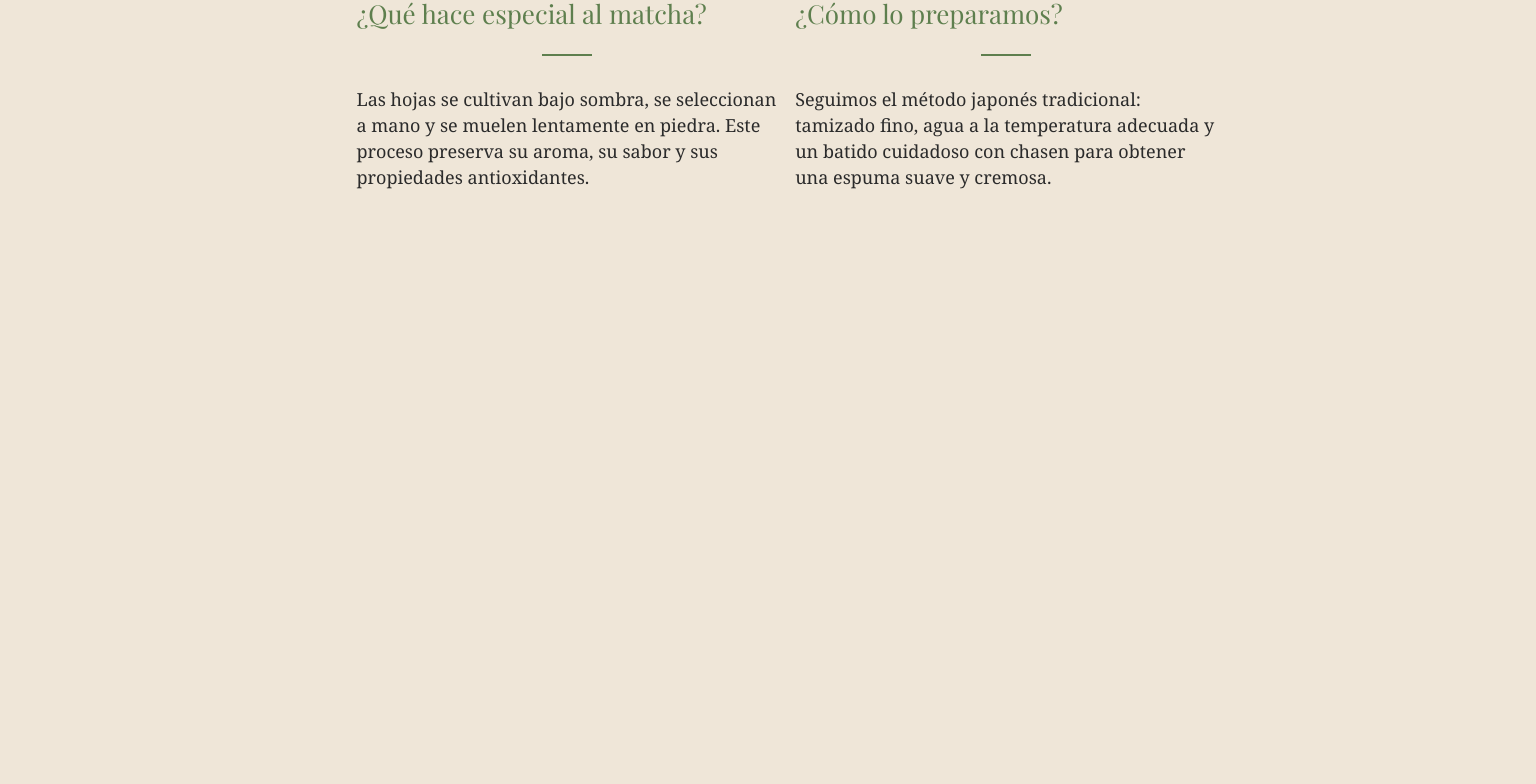
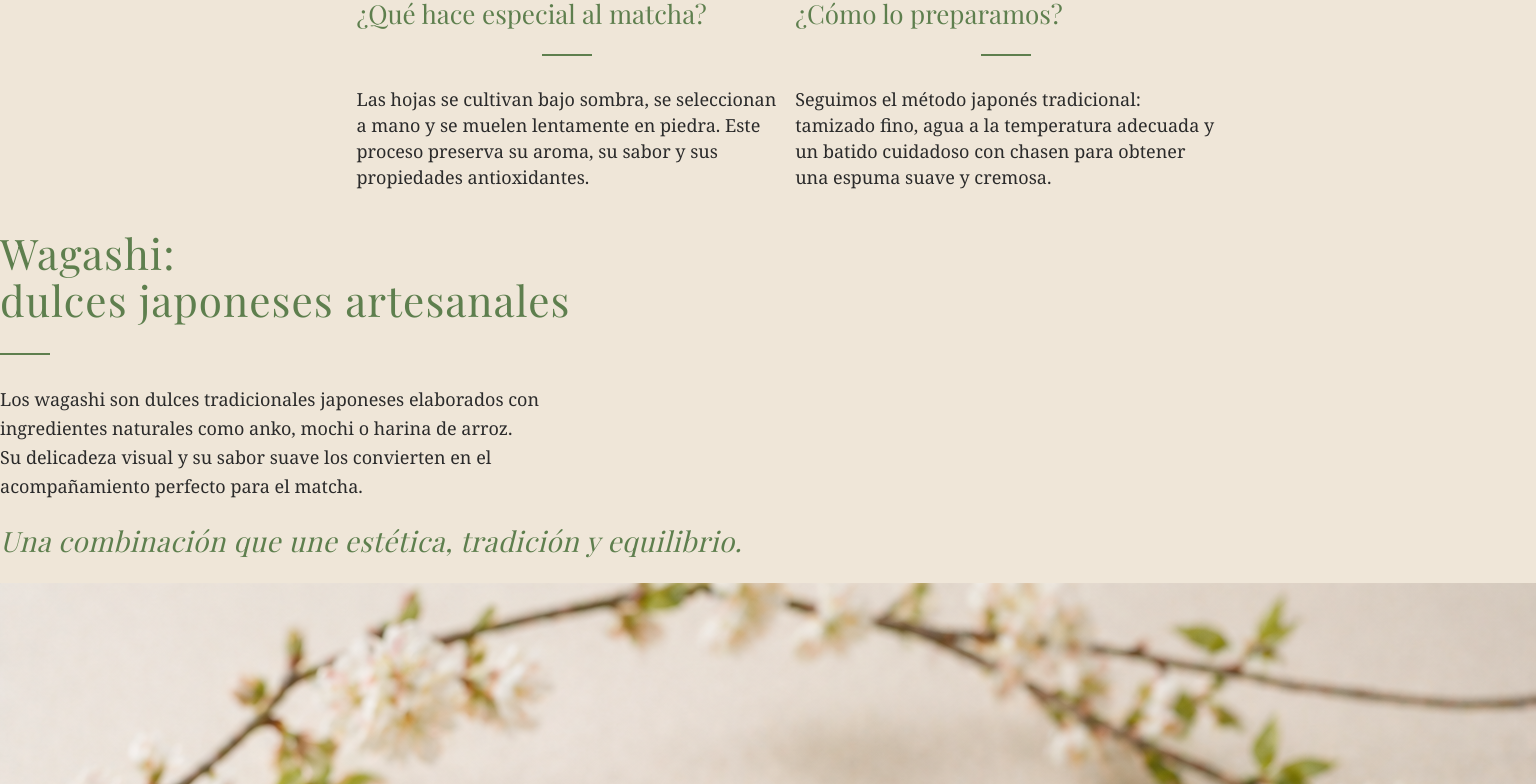
Before and after one commit to leyla-7/matcha2.0, a React (Vite) app: page / in a window 1280 px wide. Shown: the part 2016-2800 px from the top of the page, 1536 px wide, since content can reach past the window. Before the commit the page ends 2246 px from the top, so only its background shows below. Built offline with nearby package versions, Linux system fonts and the light colour scheme.

Commit message:
Add Wagashi section to the app
Render a new section introducing traditional Japanese sweets, with descriptive copy and Wagashi images.

```diff
--- a/src/App.tsx
+++ b/src/App.tsx
@@ -4,6 +4,7 @@ import Hero from "./components/Hero/Hero";
 import Nav from "./components/Nav/Nav";
 import About from "./components/About/About";
 import Matcha from "./components/Matcha/Matcha";
+import Wagashi from "./components/Wagashi/Wagashi";
 
 export default function App(): JSX.Element {
   return (
@@ -15,6 +16,7 @@ export default function App(): JSX.Element {
         <Hero />
         <About />
         <Matcha />
+        <Wagashi />
       </main>
     </div>
   );
--- a/src/components/Wagashi/Wagashi.tsx
+++ b/src/components/Wagashi/Wagashi.tsx
@@ -2,3 +2,32 @@ import type { JSX } from "react";
 import "./Wagashi.css";
 import wagashiOne from "../../assets/images/wagashi1.png";
 import wagashiTwo from "../../assets/images/wagashi2.png";
+
+export default function Wagashi(): JSX.Element {
+  return (
+    <section id="wagashi">
+      <div id="wagashi__content">
+        <h1>
+          Wagashi: <br /> dulces japoneses artesanales
+        </h1>
+        <div className="div-line"></div>
+        <p>
+          Los wagashi son dulces tradicionales japoneses elaborados con
+          ingredientes naturales como anko, mochi o harina de arroz.
+          <br />
+          Su delicadeza visual y su sabor suave los convierten en el
+          acompañamiento perfecto para el matcha.
+        </p>
+
+        <h2 className="cursive">
+          Una combinación que une estética, tradición y equilibrio.
+        </h2>
+      </div>
+
+      <div className="wagashi__img">
+        <img src={wagashiOne} alt="Wagashi individuales"></img>
+        <img src={wagashiTwo} alt="Wagashi junto al matcha"></img>
+      </div>
+    </section>
+  );
+}
```
